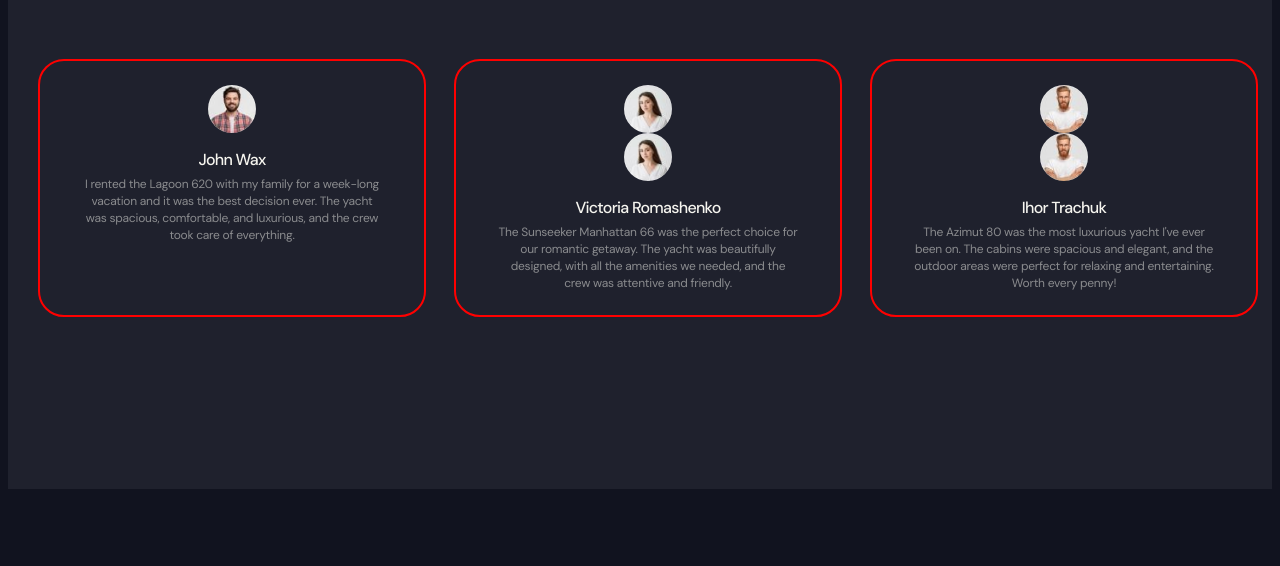
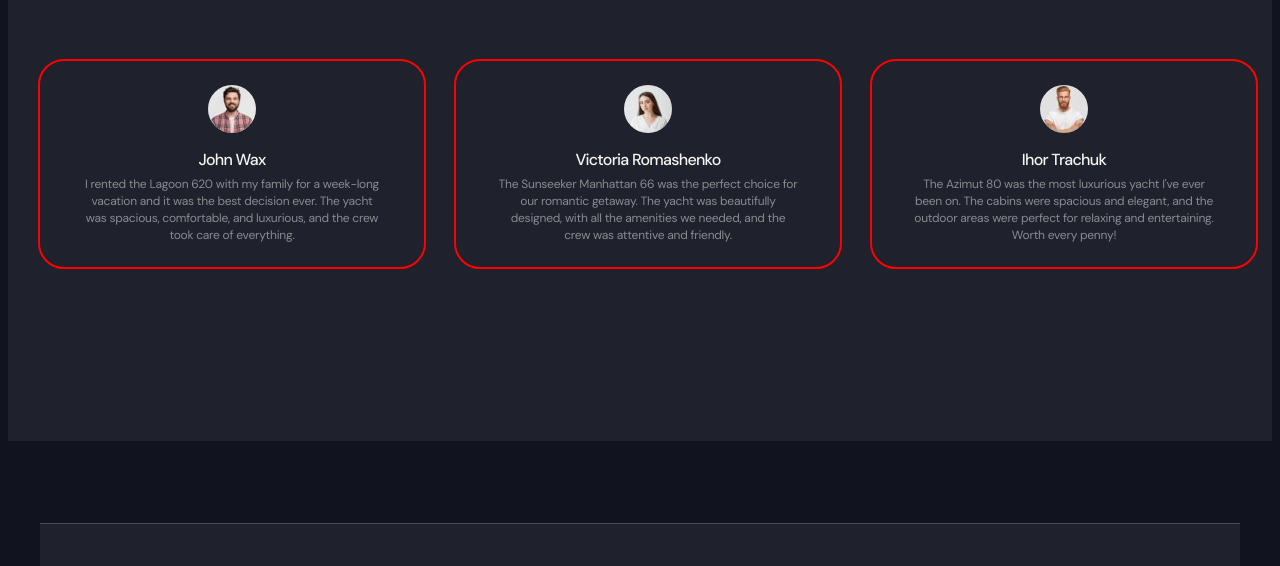
Before and after one commit to max9911/Yacht_Adventures, a website built with Vite: page src/index.html in a window 1280 px wide. Shown: the part 966-1532 px from the top of the page. Built offline with nearby package versions, Linux system fonts and the light colour scheme; files whose address does not match are found by name.

Commit message:
Update reviewsblock.html

```diff
--- a/src/partials/reviewsblock.html
+++ b/src/partials/reviewsblock.html
@@ -19,7 +19,7 @@
                     <div class="reviews-cards">
 
                         <img class="reviews-img"
-                            srcset="../img/reviews-block/johnwax@1x.jpg 1x, /src/img/reviews-block/johnwax@2.jpg 2x"
+                            srcset="../img/reviews-block/johnwax@1x.jpg 1x, ../img/reviews-block/johnwax@2x.jpg 2x"
                             src="../img/reviews-block/johnwax@1x.jpg" alt="John Wax" width="48px" height="48px">
 
                         <h4 class="reviews-subtitle">John Wax</h4>
@@ -38,10 +38,7 @@
                         src="../img/reviews-block/victoria@1x.jpg"
                         alt="Victoria Romashenko"
                         width="48px" height="48px">
-                        <img class="reviews-img"
-                            srcset="../img/reviews-block/victoria@1x.jpg 1x, /src/img/reviews-block/victoria@2x.jpg 2x"
-                            src="../img/reviews-block/victoria@1x.jpg" alt="Victoria Romashenko" width="48px"
-                            height="48px">
+
                         <h4 class="reviews-subtitle">Victoria Romashenko</h4>
                         <p class="reviews-text">The Sunseeker Manhattan 66 was the perfect choice for our romantic
                             getaway.
@@ -59,9 +56,7 @@
                         src="../img/reviews-block/Ihor@1x.jpg"
                         alt="Ihor Trachuk"
                         width="48px" height="48px">
-                        <img class="reviews-img"
-                            srcset="../img/reviews-block/Ihor@1x.jpg 1x, /src/img/reviews-block/Ihor@2x.jpg 2x"
-                            src="../img/reviews-block/Ihor@1x.jpg" alt="Ihor Trachuk" width="48px" height="48px">
+
                         <h4 class="reviews-subtitle"> Ihor Trachuk</h4>
                         <p class="reviews-text">The Azimut 80 was the most luxurious yacht I've ever been on. The cabins
                             were spacious and elegant, and the outdoor areas were perfect for relaxing and entertaining.
```
